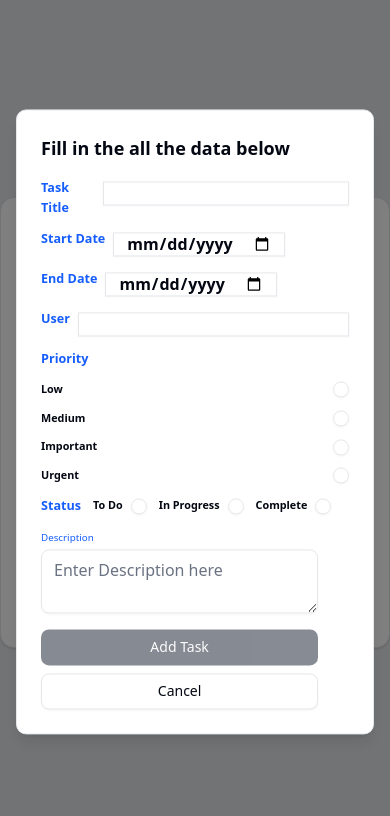
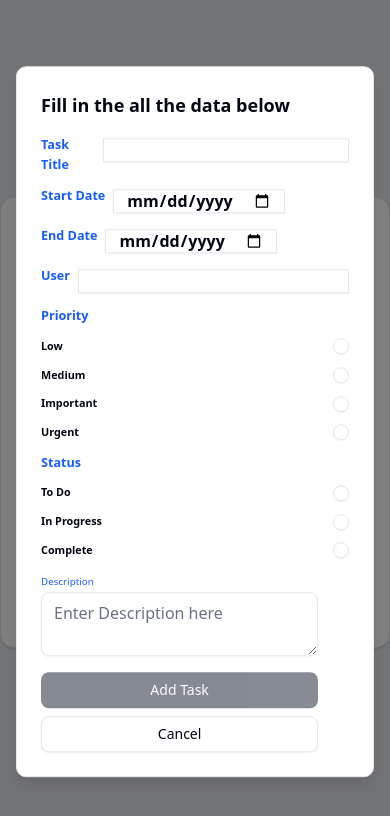
Before and after one commit to cmoronu1/todo, a Next.js app: page / in a window 390 px wide. Both pictures are taken after typing "Sample" into the empty fields and a click on the button "Add Task". Shown: the top 816 px of the page. Built offline with nearby package versions, Linux system fonts and the light colour scheme.

Commit message:
update addinput
Modified the Status alignment for mobile

```diff
--- a/src/components/task/addInput.tsx
+++ b/src/components/task/addInput.tsx
@@ -142,12 +142,12 @@ export function AddTask({ taskData, setTaskData }: AddTaskProps) {
                 </div>
               ))}
             </RadioGroup>
-            <RadioGroup className="flex flex-row ">
+            <RadioGroup className="flex flex-row not-sm:flex-col">
               <h2 className="text-blue-600 not-sm:text-[0.7em]">Status</h2>
               {["todo", "in-progress", "completed"].map((member) => (
                 <div
                   key={member}
-                  className="capitalize flex items-center gap-2 not-sm:text-[0.6em]"
+                  className="capitalize flex items-center gap-2 not-sm:text-[0.6em] justify-between"
                 >
                   {member == "todo"
                     ? "To Do"
```
